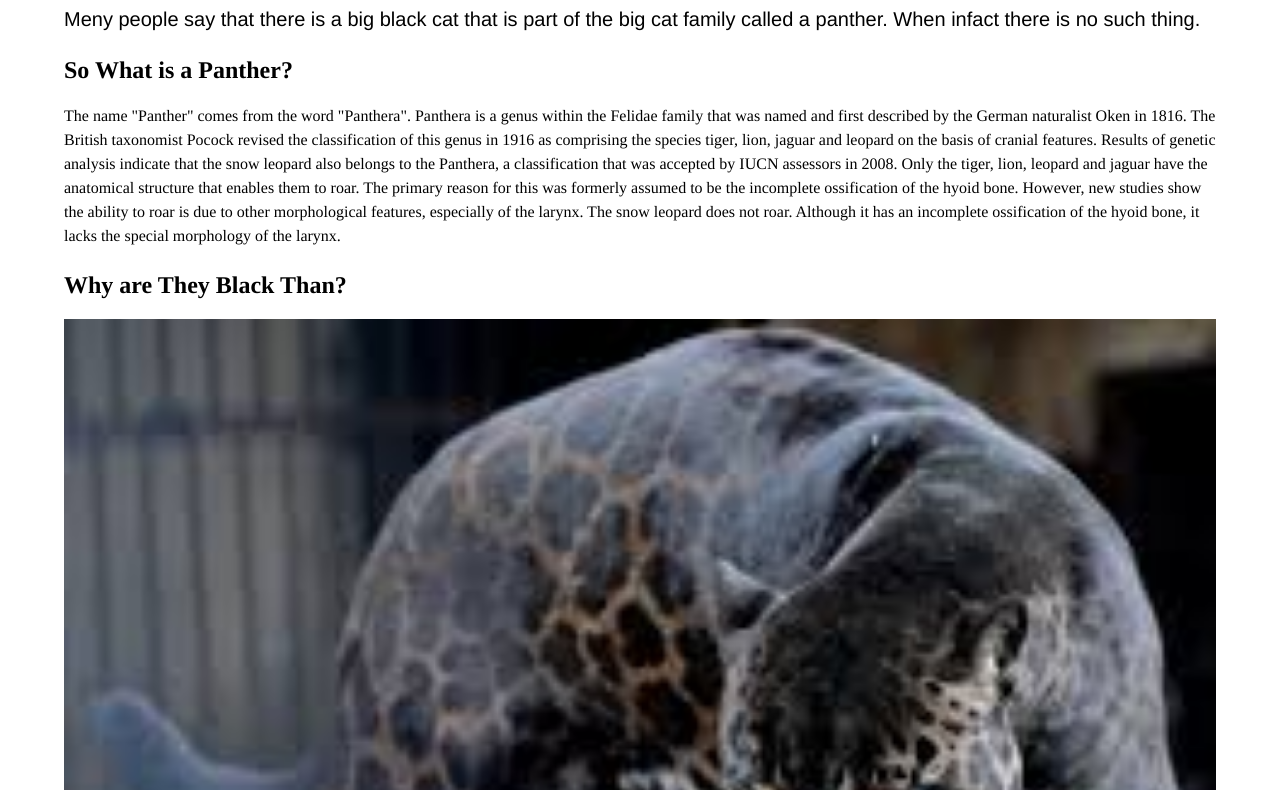
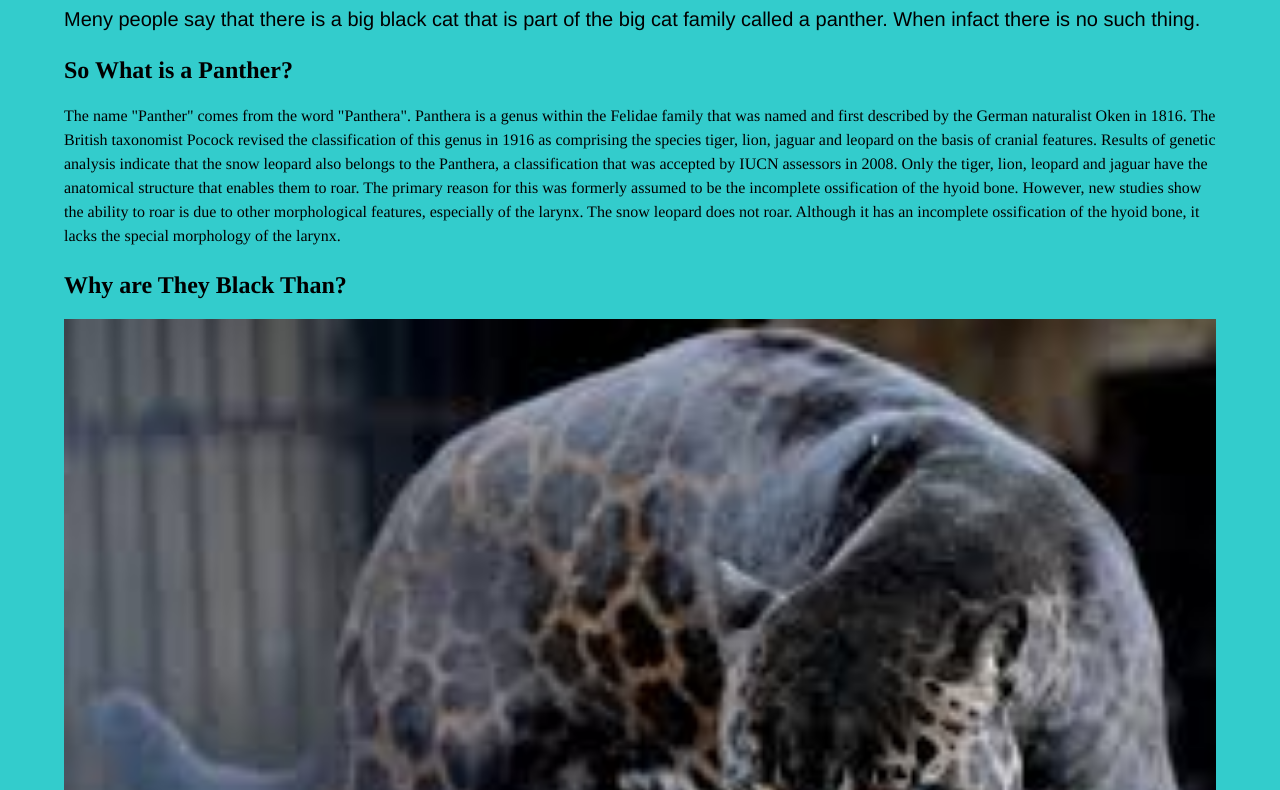
Before and after one commit to goug0035/activity-boxmodel, a plain HTML site: page index.html in a window 1280 px wide. Shown: the part 202-992 px from the top of the page. Drawn offline with Linux system fonts and the light colour scheme.

Commit message:
again commit

```diff
--- a/css/general.css
+++ b/css/general.css
@@ -21,7 +21,7 @@ html {
 	text-size-adjust: 100%;
     font-size: 100%;
     font-family: Gorgia, Times, serif;
-    background: 33CCCC;
+    background: #33CCCC;
 }
 
 img {
--- a/index.html
+++ b/index.html
@@ -1,3 +1,4 @@
+<!DOCTYPE html>
 <html lang="en-ca">
 <head>
 	<meta charset="utf-8">
@@ -25,7 +26,7 @@ Only the tiger, lion, leopard and jaguar have the anatomical structure that enab
 
         <figure>
             <img src="images/images.jpg" alt="jaguar">
-            <figcaption> Melanistic jaguar with <em>ghost striping.</em></figcaption>
+            <figcaption>Melanistic jaguar with <em>ghost striping.</em></figcaption>
         </figure>
 
         <p>What people are actually seeing is thiese big cat that sufer from Melanism. Melanism in the jaguar (Panthera onca) is conferred by a dominant allele, and in the leopard (Panthera pardus) by a recessive allele. Close examination of the color of these black cats will show that the typical markings are still present, but are hidden by the excess black pigment melanin, giving an effect similar to that of printed silk. This is called "ghost striping". Melanistic and non-melanistic animals can be littermates. It is thought that melanism may confer a selective advantage under certain conditions since it is more common in regions of dense forest, where light levels are lower. Recent, preliminary studies also suggest that melanism might be linked to beneficial mutations in the immune system.</p>
```
